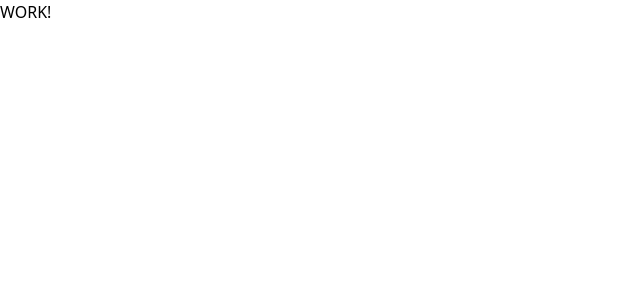
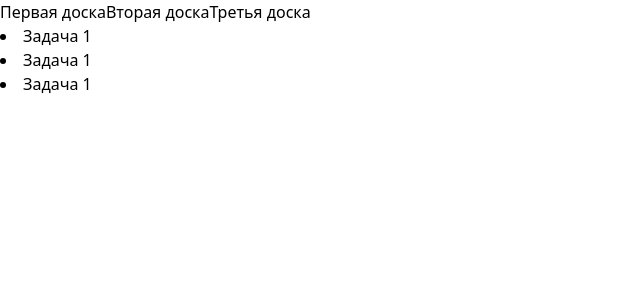
Before and after one commit to vadim36/todo, a React (Vite) app: page / in a window 1280 px wide. Shown: the top 300 px of the page, without its empty margins (0-640 px from the left). Built offline with nearby package versions, Linux system fonts and the light colour scheme.

Commit message:
try to do advanced feature

```diff
--- a/package.json
+++ b/package.json
@@ -24,6 +24,7 @@
     "eslint-plugin-react-hooks": "^4.6.0",
     "eslint-plugin-react-refresh": "^0.4.4",
     "postcss": "^8.4.36",
+    "react-router-dom": "^6.22.3",
     "tailwindcss": "^3.4.1",
     "typescript": "^5.2.2",
     "vite": "^5.0.0"
--- a/src/App.tsx
+++ b/src/App.tsx
@@ -1,10 +1,33 @@
-import { FC } from 'react'
+import { FC, useState } from 'react'
+import { TasksBoard } from './components/TasksBoard'
+import { Aside } from './components/Aside'
+import { TaskStates } from './utils/enums'
 
 export const App:FC = () => {
+  const [firstTasks, setFirstTasks] = useState([
+    { id: 1, title: `Задача 1`, body: 'lorem ipsum dolor', state: TaskStates.todo },
+    { id: 2, title: `Задача 1`, body: 'lorem ipsum dolor', state: TaskStates.todo },
+    { id: 3, title: `Задача 1`, body: 'lorem ipsum dolor', state: TaskStates.todo },
+  ])
+  const [secondTasks, setsecondTasks] = useState([
+    { id: 1, title: `Задача 1`, body: 'lorem ipsum dolor', state: TaskStates.todo },
+    { id: 2, title: `Задача 2`, body: 'lorem ipsum dolor', state: TaskStates.todo },
+  ])
+  const [thirdTasks, setThirdTasks] = useState([
+    { id: 1, title: `Задача 1`, body: 'lorem ipsum dolor', state: TaskStates.todo },
+  ])
+
+  const [boards, setBoars] = useState<IBoard[]>([
+    {title: 'Первая доска', list: firstTasks},
+    {title: 'Вторая доска', list: secondTasks},
+    {title: 'Третья доска', list: thirdTasks},
+  ])
+
   return (
-    <>
-      WORK!
-    </>
+    <div id="App" className='flex'>
+      <Aside boards={boards}/>
+      <TasksBoard currentList={firstTasks}/>
+    </div>
   )
 }
 
--- /dev/null
+++ b/src/components/Aside.tsx
@@ -0,0 +1,18 @@
+import {FC, ReactNode} from 'react'
+import { NavLink } from 'react-router-dom'
+
+interface AsideProps {
+  boards: IBoard[]
+}
+
+export const Aside:FC<AsideProps> = ({boards}) => {
+  return (
+    <aside>
+      <ul>
+        {boards.map((board: IBoard): ReactNode => {
+          return <NavLink to={'/boards/:id'} key={board.title}>{board.title}</NavLink>
+        })}
+      </ul>
+    </aside>
+  )
+}
--- /dev/null
+++ b/src/components/TasksBoard.tsx
@@ -0,0 +1,15 @@
+import {FC, ReactNode} from 'react'
+
+interface TaskBoardProps {
+  currentList: ITask[]
+}
+
+export const TasksBoard:FC<TaskBoardProps> = ({currentList}) => {
+  return (
+    <main className='flex-1'>
+      {currentList.map((task: ITask): ReactNode => {
+        return <li key={task.id}>{task.title}</li>
+      })}
+    </main>
+  )
+}
--- a/src/main.tsx
+++ b/src/main.tsx
@@ -2,9 +2,12 @@ import React from 'react'
 import ReactDOM from 'react-dom/client'
 import App from './App.tsx'
 import './index.css'
+import {BrowserRouter} from 'react-router-dom'
 
 ReactDOM.createRoot(document.getElementById('root')!).render(
   <React.StrictMode>
-    <App />
+    <BrowserRouter>
+      <App />
+    </BrowserRouter>
   </React.StrictMode>,
 )
--- /dev/null
+++ b/src/utils/enums.ts
@@ -0,0 +1,5 @@
+export enum TaskStates {
+  todo = 'todo',
+  inProgress = 'inProgress',
+  completed = 'completed'
+}
```
Also changed, not shown: src/types/types.d.ts (added, +11 -0 lines), 2 other files (tests, documents, lock files or other folders).
